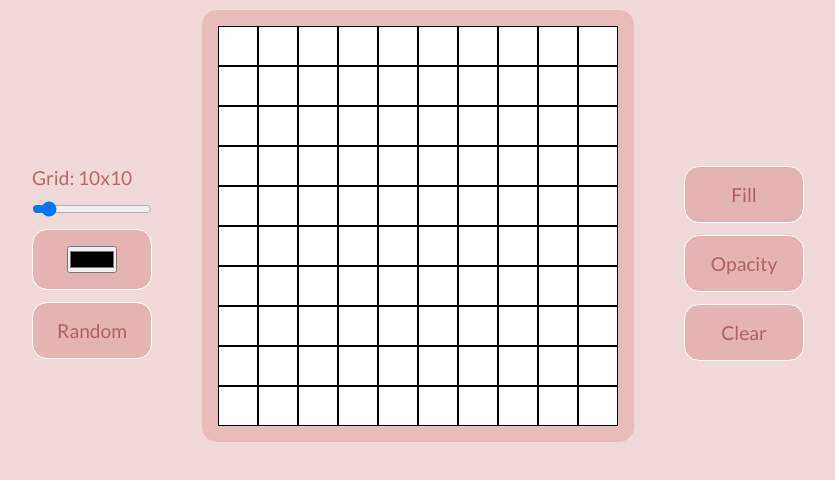
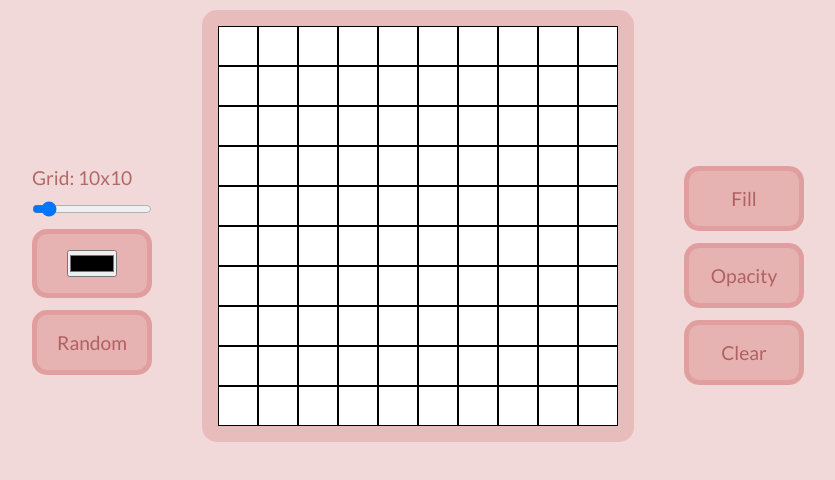
Before and after one commit to DefalterXD/Etch-a-Sketch, a plain HTML site: page index.html in a window 1280 px wide. Shown: the part 210-690 px from the top of the page, without its empty margins (222-1057 px from the left). Drawn offline with Linux system fonts and the light colour scheme.

Commit message:
style(css): make border bigger and re-paint it

```diff
--- a/style.css
+++ b/style.css
@@ -55,7 +55,7 @@ body {
 .main__container button {
     padding: 1rem;
     border-radius: 15px;
-    border: 1px solid #fff;
+    border: 5px solid rgba(202, 91, 91, 0.23);
     font-size: 1.2rem;
     background-color: rgba(202, 91, 91, 0.3);
 }
```
